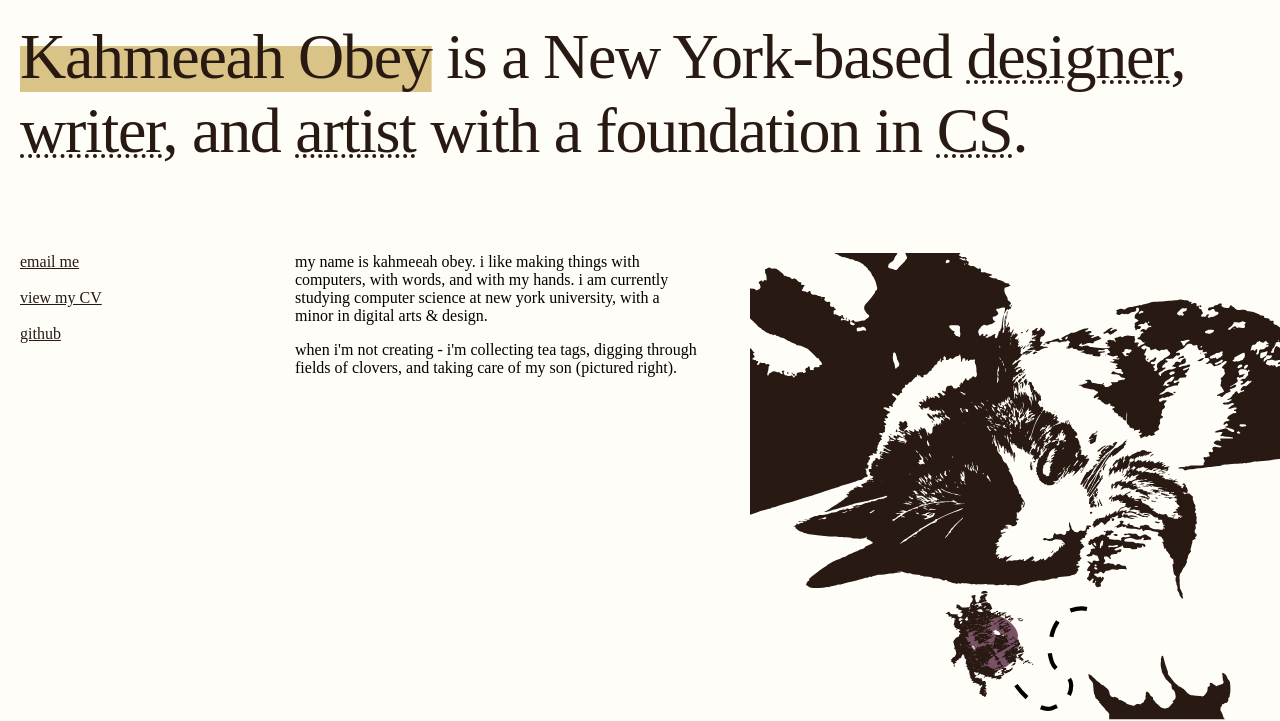
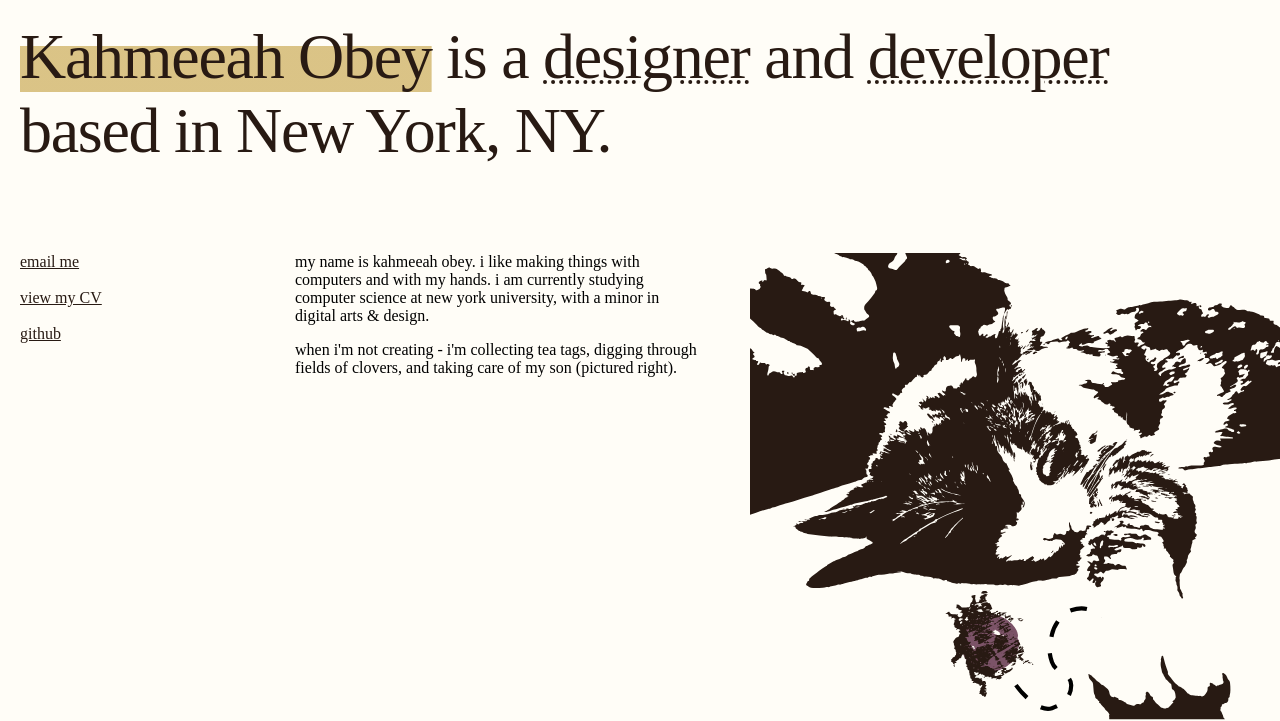
Before and after one commit to kahmeeah/portfolio, a Flask app: page /about in a window 1280 px wide. Shown: the top 721 px of the page. Run offline with Flask 3, Linux system fonts and the light colour scheme.

Commit message:
chore: update nav and about paragraph

```diff
--- a/templates/about.html
+++ b/templates/about.html
@@ -15,7 +15,7 @@
         </div>
 
         <div class="about-body">
-            <p style="margin-top: 0;">my name is kahmeeah obey. i like making things with computers, with words, and with my hands. i am currently
+            <p style="margin-top: 0;">my name is kahmeeah obey. i like making things with computers and with my hands. i am currently
                 studying computer science at new york university,
                 with a minor in digital arts & design.</p>
 
--- a/templates/nav.html
+++ b/templates/nav.html
@@ -1,8 +1,15 @@
-<div class="nav-header">
+<!-- <div class="nav-header">
     <a href="{{ url_for('about' )}}" id="{% if active_page == 'about' %}active{% endif %}">Kahmeeah Obey</a>
     is a New York-based
     <a href="{{ url_for('design' )}}" id="{% if active_page == 'design' %}active{% endif %}">designer</a>,
     <a id="forbidden">writer</a>, and
     <a href="{{ url_for('art' )}}" id="{% if active_page == 'art' %}active{% endif %}">artist</a> with a foundation in
     <a href="https://github.com/kahmeeah" target="_blank">CS</a>.
+</div> -->
+
+<div class="nav-header">
+    <a href="{{ url_for('about' )}}" id="{% if active_page == 'about' %}active{% endif %}">Kahmeeah Obey</a>
+    is a
+    <a href="{{ url_for('design' )}}" id="{% if active_page == 'design' %}active{% endif %}">designer</a>
+    and <a href="https://github.com/kahmeeah" target="_blank">developer</a> based in New York, NY.
 </div>
```
